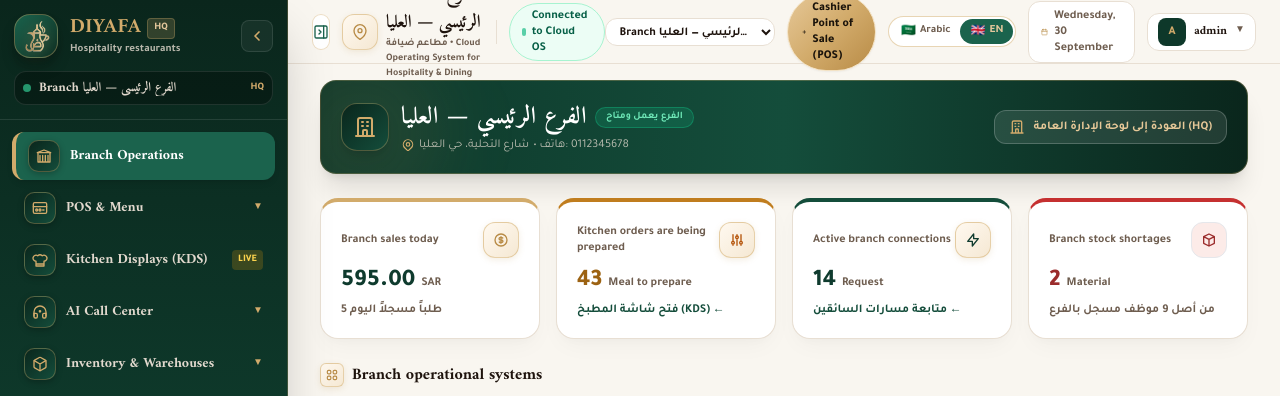
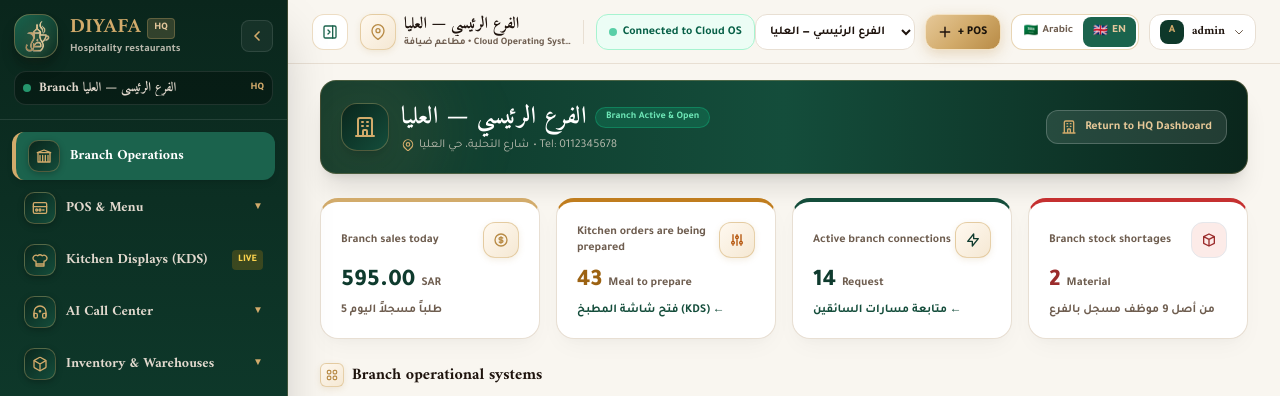
Before and after one commit to solo3li/restaurant-management-system-development--1-, a Django app: page /branch/ in a window 1280 px wide. Shown: the top 396 px of the page. Run offline with Django 4.2, Linux system fonts and the light colour scheme; a user stored in the database is signed in; data comes from the database, SQL or seed files in the repository; both versions use the stored data as it was after the commit; some libraries are stand-ins or nearby versions; some web fonts are replaced.

Commit message:
feat: add multilingual support to branch dashboard and optimize header navigation layout

```diff
--- a/templates/base.html
+++ b/templates/base.html
@@ -698,15 +698,15 @@
     <!-- ============================================================ -->
     <header id="app-header" class="fixed top-0 {% if IS_RTL %}right-0 left-0 md:right-72{% else %}left-0 right-0 md:left-72{% endif %} h-16 bg-[#F9F6F0]/95 backdrop-blur-md border-b border-[#E8DFD3] z-30 px-3 sm:px-6 flex items-center justify-between shadow-xs transition-all duration-300">
         <!-- Start Side: Mobile Hamburger + Desktop Sidebar Toggle + Breadcrumb + Status -->
-        <div class="flex items-center gap-3">
+        <div class="flex items-center gap-2 sm:gap-3 min-w-0">
             <!-- Mobile Menu Toggle Button -->
             <button
                 type="button"
                 onclick="toggleSidebar(true)"
-                class="md:hidden flex h-10 w-10 items-center justify-center rounded-xl bg-[#0E382A] text-[#D2AB6B] border border-[#D2AB6B]/30 shadow-sm hover:opacity-90 transition"
+                class="md:hidden flex h-9 w-9 shrink-0 items-center justify-center rounded-xl bg-[#0E382A] text-[#D2AB6B] border border-[#D2AB6B]/30 shadow-xs hover:opacity-90 transition"
                 title="{{ t.open_menu }}"
             >
-                <svg class="w-5 h-5" viewBox="0 0 24 24" fill="none" stroke="currentColor" stroke-width="2.5" stroke-linecap="round"><line x1="3" y1="12" x2="21" y2="12"/><line x1="3" y1="6" x2="21" y2="6"/><line x1="3" y1="18" x2="21" y2="18"/></svg>
+                <svg class="w-4 h-4" viewBox="0 0 24 24" fill="none" stroke="currentColor" stroke-width="2.5" stroke-linecap="round"><line x1="3" y1="12" x2="21" y2="12"/><line x1="3" y1="6" x2="21" y2="6"/><line x1="3" y1="18" x2="21" y2="18"/></svg>
             </button>
 
             <!-- Desktop Sidebar Collapse Toggle Button -->
@@ -714,7 +714,7 @@
                 type="button"
                 onclick="toggleSidebarCollapse()"
                 id="navbar-sidebar-toggle"
-                class="hidden md:flex h-9 w-9 items-center justify-center rounded-xl bg-white text-[#1B634D] hover:bg-[#0E382A] hover:text-[#D2AB6B] border border-[#D2AB6B]/40 shadow-xs hover:border-[#D2AB6B] transition group cursor-pointer"
+                class="hidden md:flex h-9 w-9 shrink-0 items-center justify-center rounded-xl bg-white text-[#1B634D] hover:bg-[#0E382A] hover:text-[#D2AB6B] border border-[#D2AB6B]/40 shadow-xs hover:border-[#D2AB6B] transition group cursor-pointer"
                 title="{{ t.collapse_sidebar }}"
             >
                 <svg class="w-4 h-4 transition" viewBox="0 0 24 24" fill="none" stroke="currentColor" stroke-width="2" stroke-linecap="round" stroke-linejoin="round">
@@ -725,100 +725,110 @@
             </button>
 
             <!-- Breadcrumb / Location Badge -->
-            <div class="flex items-center gap-2">
-                <span class="medallion-icon-light">
+            <div class="flex items-center gap-2 min-w-0">
+                <span class="medallion-icon-light h-9 w-9 shrink-0 !rounded-xl">
                     {% if is_hq_mode %}
                     <svg class="w-4 h-4" viewBox="0 0 24 24" fill="none" stroke="currentColor" stroke-width="2" stroke-linecap="round" stroke-linejoin="round"><circle cx="12" cy="12" r="10"/><polygon points="16.24 7.76 14.12 14.12 7.76 16.24 9.88 9.88 16.24 7.76"/></svg>
                     {% else %}
                     <svg class="w-4 h-4" viewBox="0 0 24 24" fill="none" stroke="currentColor" stroke-width="2" stroke-linecap="round" stroke-linejoin="round"><path d="M21 10c0 7-9 13-9 13s-9-6-9-13a9 9 0 0 1 18 0z"/><circle cx="12" cy="10" r="3"/></svg>
                     {% endif %}
                 </span>
-                <div>
-                    <h1 class="font-royal text-base sm:text-lg font-bold text-[#1E130D] leading-tight">
-                        {% if is_hq_mode %}{{ t.all_branches_label }}{% else %}{{ t.branch_prefix }} {{ current_branch.name }}{% endif %}
+                <div class="min-w-0">
+                    <h1 class="font-royal text-sm sm:text-base font-bold text-[#1E130D] leading-tight truncate">
+                        {% if is_hq_mode %}
+                            {{ t.all_branches_label }}
+                        {% else %}
+                            {% if "فرع" in current_branch.name or "Branch" in current_branch.name %}
+                                {{ current_branch.name }}
+                            {% else %}
+                                {{ t.branch_prefix }} {{ current_branch.name }}
+                            {% endif %}
+                        {% endif %}
                     </h1>
-                    <p class="text-[10px] font-bold text-[#6E5D4F] hidden sm:block font-body">
+                    <p class="text-[10px] font-bold text-[#6E5D4F] hidden sm:block font-body truncate">
                         {{ tenant_name|default:t.app_title }} • {{ t.brand_tagline }}
                     </p>
                 </div>
             </div>
 
-            <div class="h-6 w-px bg-[#E8DFD3] hidden sm:block"></div>
+            <div class="h-6 w-px bg-[#E8DFD3] hidden xl:block shrink-0"></div>
 
             <!-- Live Status Pill -->
-            <span class="hidden lg:inline-flex items-center gap-1.5 px-3 py-1 rounded-full bg-emerald-50 border border-emerald-200 text-xs font-bold text-emerald-800 font-body">
+            <span class="hidden xl:inline-flex items-center gap-1.5 h-9 px-3 rounded-xl bg-emerald-50 border border-emerald-200 text-xs font-bold text-emerald-800 font-body shrink-0 shadow-2xs">
                 <span class="h-2 w-2 rounded-full bg-emerald-500 animate-pulse"></span>
                 <span>{{ t.online_system }}</span>
             </span>
         </div>
 
         <!-- End Side: Actions, Language Switcher & Profile Menu -->
-        <div class="flex items-center gap-2 sm:gap-3">
+        <div class="flex items-center gap-2 sm:gap-2.5 shrink-0">
             <!-- Branch Switcher Dropdown (HQ vs Branches) -->
             {% if can_switch_branches and all_branches %}
-            <div class="flex items-center">
+            <div class="relative flex items-center shrink-0">
                 <select
                     onchange="location.href='/branch/switch/' + this.value + '/';"
-                    class="bg-white text-[#1E130D] border border-[#E8DFD3] rounded-xl px-2.5 py-1.5 text-xs font-bold focus:border-[#1B634D] outline-none cursor-pointer shadow-xs max-w-[130px] sm:max-w-[170px] truncate font-body"
+                    class="h-9 bg-white text-[#1E130D] border border-[#E8DFD3] rounded-xl px-2.5 text-xs font-bold focus:border-[#1B634D] outline-none cursor-pointer shadow-xs max-w-[125px] sm:max-w-[160px] truncate font-body hover:border-[#D2AB6B] transition"
+                    title="{{ t.nav_branches }}"
                 >
                     <option value="all" {% if is_hq_mode %}selected{% endif %}>{{ t.all_branches_label }}</option>
                     {% for b in all_branches %}
                     <option value="{{ b.id }}" {% if current_branch and current_branch.id == b.id %}selected{% endif %}>
-                        {{ t.branch_prefix }} {{ b.name }}
+                        {% if "فرع" in b.name or "Branch" in b.name %}{{ b.name }}{% else %}{{ t.branch_prefix }} {{ b.name }}{% endif %}
                     </option>
                     {% endfor %}
                 </select>
             </div>
             {% endif %}
 
-            <!-- Quick Action CTA: + New Order (btn-gold-pill style) -->
+            <!-- Quick Action CTA: + Cashier / POS -->
             {% if 'pos_access' in user_perms %}
-            <a href="{% url 'pos' %}" class="btn-gold-pill inline-flex items-center gap-1.5 px-3.5 py-1.5 rounded-full text-xs font-extrabold shadow-sm font-body">
-                <svg class="w-3.5 h-3.5" viewBox="0 0 24 24" fill="none" stroke="currentColor" stroke-width="3" stroke-linecap="round"><line x1="12" y1="5" x2="12" y2="19"/><line x1="5" y1="12" x2="19" y2="12"/></svg>
-                <span class="hidden sm:inline">{{ t.nav_pos }}</span>
-                <span class="sm:hidden">{{ t.cashier }}</span>
+            <a href="{% url 'pos' %}"
+               class="btn-gold-pill h-9 inline-flex items-center gap-1.5 px-3 rounded-xl text-xs font-black shadow-xs font-body whitespace-nowrap shrink-0 hover:scale-[1.02] active:scale-[0.98] transition"
+               title="{{ t.nav_pos }}">
+                <svg class="w-3.5 h-3.5 text-[#1E130D]" fill="none" stroke="currentColor" stroke-width="2.5" viewBox="0 0 24 24"><path stroke-linecap="round" stroke-linejoin="round" d="M12 4v16m8-8H4"/></svg>
+                <span>{% if IS_RTL %}+ كاشير (POS){% else %}+ POS{% endif %}</span>
             </a>
             {% endif %}
 
             <!-- Royal Bilingual Switcher Capsule [ 🇸🇦 عربي | 🇬🇧 EN ] -->
-            <div class="flex items-center">
-                <div class="flex items-center p-0.5 rounded-full bg-white border border-[#D2AB6B]/50 shadow-xs text-[11px] font-bold">
+            <div class="flex items-center shrink-0">
+                <div class="h-9 flex items-center p-0.5 rounded-xl bg-white border border-[#D2AB6B]/50 shadow-xs text-[11px] font-bold">
                     <a href="{% url 'set_language' 'ar' %}?next={{ request.get_full_path|urlencode }}"
-                       class="px-2.5 py-1 rounded-full transition-all flex items-center gap-1 {% if CURRENT_LANG == 'ar' %}bg-[#1B634D] text-[#E4C79C] shadow-xs font-black{% else %}text-[#6E5D4F] hover:text-[#1E130D]{% endif %}"
+                       class="h-full px-2.5 rounded-lg transition-all flex items-center gap-1 {% if CURRENT_LANG == 'ar' %}bg-[#1B634D] text-[#E4C79C] shadow-xs font-black{% else %}text-[#6E5D4F] hover:text-[#1E130D]{% endif %}"
                        title="التبديل إلى اللغة العربية">
                         <span class="text-xs">🇸🇦</span>
-                        <span>عربي</span>
+                        <span class="hidden sm:inline">عربي</span>
                     </a>
                     <a href="{% url 'set_language' 'en' %}?next={{ request.get_full_path|urlencode }}"
-                       class="px-2.5 py-1 rounded-full transition-all flex items-center gap-1 {% if CURRENT_LANG == 'en' %}bg-[#1B634D] text-[#E4C79C] shadow-xs font-black{% else %}text-[#6E5D4F] hover:text-[#1E130D]{% endif %}"
+                       class="h-full px-2.5 rounded-lg transition-all flex items-center gap-1 {% if CURRENT_LANG == 'en' %}bg-[#1B634D] text-[#E4C79C] shadow-xs font-black{% else %}text-[#6E5D4F] hover:text-[#1E130D]{% endif %}"
                        title="Switch to English">
                         <span class="text-xs">🇬🇧</span>
-                        <span>EN</span>
+                        <span class="hidden sm:inline">EN</span>
                     </a>
                 </div>
             </div>
 
             <!-- Date Indicator (Desktop) -->
-            <span class="hidden xl:inline-flex items-center gap-1.5 rounded-xl bg-white border border-[#E8DFD3] px-3 py-1.5 text-xs font-bold text-[#6E5D4F] shadow-xs font-body">
+            <span class="hidden 2xl:inline-flex items-center gap-1.5 h-9 rounded-xl bg-white border border-[#E8DFD3] px-3 text-xs font-bold text-[#6E5D4F] shadow-xs font-body shrink-0">
                 <svg class="w-3.5 h-3.5 text-[#B88B46]" viewBox="0 0 24 24" fill="none" stroke="currentColor" stroke-width="2" stroke-linecap="round" stroke-linejoin="round"><rect x="3" y="4" width="18" height="18" rx="2" ry="2"/><line x1="16" y1="2" x2="16" y2="6"/><line x1="8" y1="2" x2="8" y2="6"/><line x1="3" y1="10" x2="21" y2="10"/></svg>
                 <span>{% now "l, j F" %}</span>
             </span>
 
             <!-- User Profile Dropdown Trigger -->
-            <div class="relative">
+            <div class="relative shrink-0">
                 <button
                     type="button"
                     id="profile-dropdown-trigger"
                     onclick="toggleProfileDropdown()"
-                    class="flex items-center gap-2 p-1 sm:px-2.5 sm:py-1 rounded-xl bg-white border border-[#E8DFD3] hover:border-[#D2AB6B] transition shadow-xs"
+                    class="h-9 flex items-center gap-2 px-2 sm:px-2.5 rounded-xl bg-white border border-[#E8DFD3] hover:border-[#D2AB6B] transition shadow-xs cursor-pointer"
                 >
-                    <span class="flex h-7 w-7 items-center justify-center rounded-lg bg-[#0E382A] text-[#D2AB6B] text-xs font-black">
+                    <span class="flex h-6 w-6 items-center justify-center rounded-lg bg-[#0E382A] text-[#D2AB6B] text-[11px] font-black">
                         {{ user.username|slice:":1"|upper }}
                     </span>
-                    <span class="hidden sm:inline text-xs font-bold text-[#1E130D] truncate max-w-[90px] font-display">
+                    <span class="hidden sm:inline text-xs font-bold text-[#1E130D] truncate max-w-[85px] font-display">
                         {{ user.first_name|default:user.username }}
                     </span>
-                    <span class="text-[10px] text-[#6E5D4F]">▼</span>
+                    <svg class="w-3 h-3 text-[#6E5D4F]" fill="none" stroke="currentColor" viewBox="0 0 24 24"><path stroke-linecap="round" stroke-linejoin="round" stroke-width="2" d="M19 9l-7 7-7-7"/></svg>
                 </button>
 
                 <!-- Profile Dropdown Menu -->
--- a/templates/branch_dashboard.html
+++ b/templates/branch_dashboard.html
@@ -1,6 +1,6 @@
 {% extends "base.html" %}
 
-{% block title %}لوحة تشغيل {{ branch.name }} — مطاعم ضيافة{% endblock %}
+{% block title %}{% if IS_RTL %}لوحة تشغيل {{ branch.name }}{% else %}{{ branch.name }} Operations{% endif %} — {{ tenant_name|default:t.app_title }}{% endblock %}
 
 {% block content %}
 <div class="space-y-6">
@@ -17,13 +17,13 @@
                     <div class="flex items-center gap-2">
                         <h1 class="text-xl sm:text-2xl font-bold font-royal text-white tracking-wide">{{ branch.name }}</h1>
                         <span class="rounded-full px-2.5 py-0.5 text-[10px] font-bold font-body {% if branch.status == 'active' %}bg-emerald-500/20 text-emerald-300 border border-emerald-500/40{% else %}bg-rose-500/20 text-rose-300 border border-rose-500/40{% endif %}">
-                            {% if branch.status == 'active' %}الفرع يعمل ومتاح{% else %}مغلق مؤقتاً{% endif %}
+                            {% if branch.status == 'active' %}{% if IS_RTL %}الفرع يعمل ومتاح{% else %}Branch Active &amp; Open{% endif %}{% else %}{% if IS_RTL %}مغلق مؤقتاً{% else %}Temporarily Closed{% endif %}{% endif %}
                         </span>
                     </div>
                     <p class="text-xs text-[#E2D9CE]/80 mt-1 flex items-center gap-1 font-body">
                         <svg class="w-3.5 h-3.5 text-[#D2AB6B]" fill="none" stroke="currentColor" viewBox="0 0 24 24"><path stroke-linecap="round" stroke-linejoin="round" stroke-width="2" d="M17.657 16.657L13.414 20.9a1.998 1.998 0 01-2.827 0l-4.244-4.243a8 8 0 1111.314 0z"/><path stroke-linecap="round" stroke-linejoin="round" stroke-width="2" d="M15 11a3 3 0 11-6 0 3 3 0 016 0z"/></svg>
                         <span>{{ branch.address|default:branch.city|default:"الرياض" }}</span>
-                        <span>• هاتف: <span dir="ltr">{{ branch.phone|default:"—" }}</span></span>
+                        <span>• {% if IS_RTL %}هاتف:{% else %}Tel:{% endif %} <span dir="ltr">{{ branch.phone|default:"—" }}</span></span>
                     </p>
                 </div>
             </div>
@@ -32,7 +32,7 @@
             <div>
                 <a href="{% url 'switch_branch' 'all' %}" class="inline-flex items-center gap-2 rounded-xl bg-white/10 hover:bg-white/20 border border-white/20 px-3.5 py-2 text-xs font-bold text-[#E6C898] transition font-body">
                     <svg class="w-4 h-4 text-[#D2AB6B]" fill="none" stroke="currentColor" viewBox="0 0 24 24"><path stroke-linecap="round" stroke-linejoin="round" stroke-width="2" d="M19 21V5a2 2 0 00-2-2H7a2 2 0 00-2 2v16m14 0h2m-2 0h-5m-9 0H3m2 0h5M9 7h1m-1 4h1m4-4h1m-1 4h1m-5 10v-5a1 1 0 011-1h2a1 1 0 011 1v5m-4 0h4"/></svg>
-                    <span>العودة إلى لوحة الإدارة العامة (HQ)</span>
+                    <span>{% if IS_RTL %}العودة إلى لوحة الإدارة العامة (HQ){% else %}Return to HQ Dashboard{% endif %}</span>
                 </a>
             </div>
             {% endif %}
```
Also changed, not shown: db.sqlite3.
